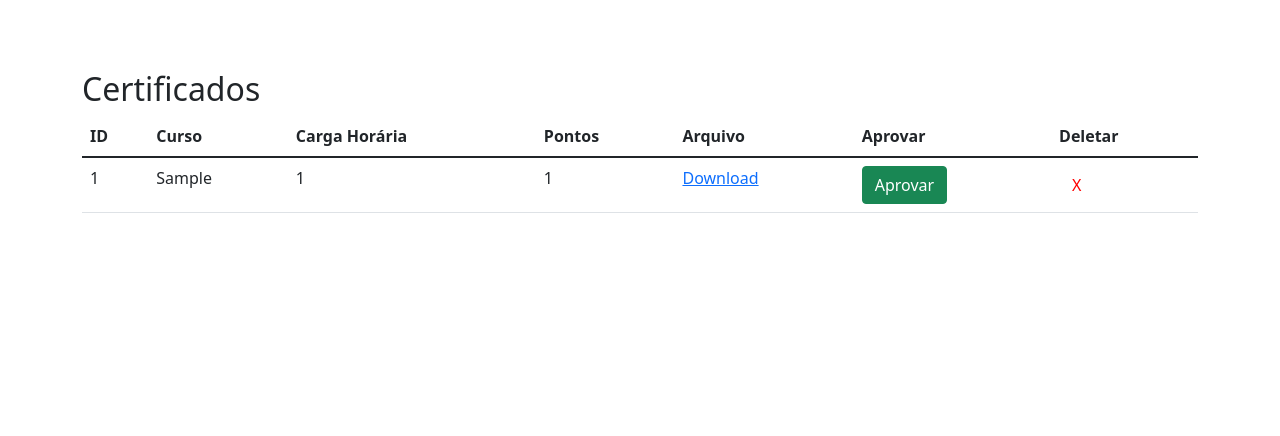
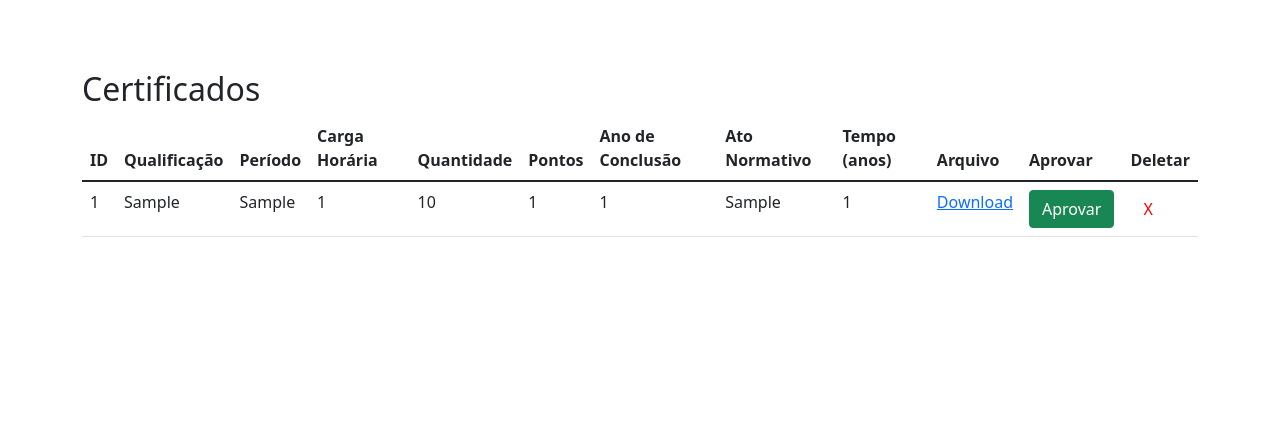
Before and after one commit to TN-Junior/certified-points, a Flask app: template templates/certificados.html in a window 1280 px wide. Shown: the part 56-492 px from the top of the page. Run offline with Flask 3, Linux system fonts and the light colour scheme; the template is opened without the code that fills it: values that come from a table or form of the project are taken from there, others are empty; tables that the repository leaves empty hold one stand-in row (values such as "Sample post"); some libraries are stand-ins or nearby versions.

Commit message:
Update certificados.html

```diff
--- a/templates/certificados.html
+++ b/templates/certificados.html
@@ -8,9 +8,14 @@
     <thead>
         <tr>
             <th>ID</th>
-            <th>Curso</th>
+            <th>Qualificação</th>
+            <th>Período</th>
             <th>Carga Horária</th>
+            <th>Quantidade</th>
             <th>Pontos</th>
+            <th>Ano de Conclusão</th>
+            <th>Ato Normativo</th>
+            <th>Tempo (anos)</th>
             <th>Arquivo</th>
             <th>Aprovar</th>
             <th>Deletar</th>
@@ -21,8 +26,13 @@
         <tr>
             <td>{{ certificado.id }}</td>
             <td>{{ certificado.qualificacao }}</td>
+            <td>{{ certificado.periodo }}</td>
             <td>{{ certificado.carga_horaria }}</td>
+            <td>{{ certificado.quantidade }}</td>
             <td>{{ certificado.pontos }}</td>
+            <td>{{ certificado.ano_conclusao }}</td>
+            <td>{{ certificado.ato_normativo }}</td>
+            <td>{{ certificado.tempo }}</td>
             <td><a href="{{ url_for('uploaded_file', filename=certificado.filename) }}" target="_blank">Download</a></td>
             <td>
                 <form action="{{ url_for('aprovar_certificado', certificado_id=certificado.id) }}" method="post">
```
